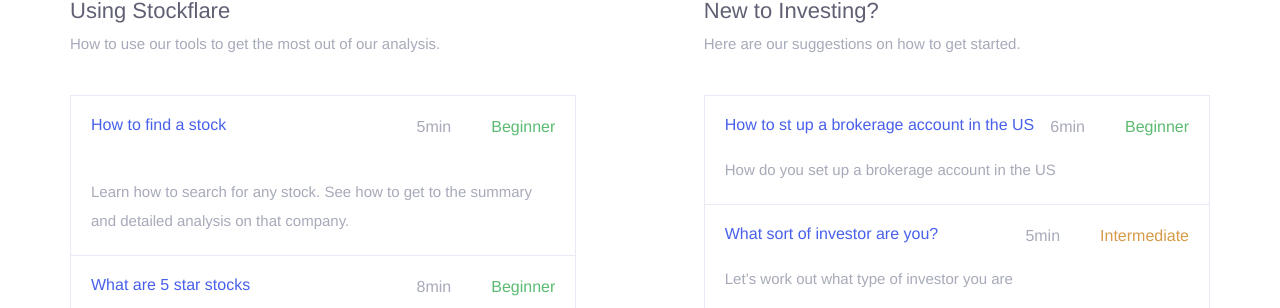
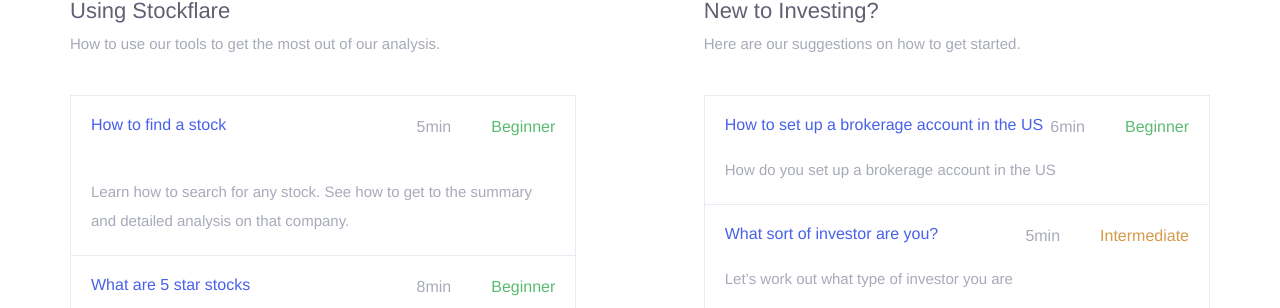
Before and after one commit to Stockflare/learn, a Jekyll site: the page built from index.html, in a window 1280 px wide. Shown: the part 472-780 px from the top of the page. Built offline with Jekyll 4.4.1, drawn with Linux system fonts in a browser that asks for light colours; nearby versions of some CDN libraries.

Commit message:
Commit [skip ci]

```diff
--- a/_posts/2014-10-29-setting-up-a-brokerage-account.markdown
+++ b/_posts/2014-10-29-setting-up-a-brokerage-account.markdown
@@ -1,6 +1,6 @@
 ---
 layout: post
-title:  "How to st up a brokerage account in the US"
+title:  "How to set up a brokerage account in the US"
 ttc:    6min
 difficulty: beginner
 date:   2014-10-29 17:30:00
@@ -8,6 +8,6 @@
 ---
 How do you set up a brokerage account in the US
 
-<iframe width="420" height="315" src="//www.youtube.com/embed/Vj-s3ZGaILE" frameborder="0" allowfullscreen></iframe>
+<iframe width="700" height="525" src="//www.youtube.com/embed/Vj-s3ZGaILE" frameborder="0" allowfullscreen></iframe>
 
 In this tutorial we outline what you need to do to set up a brokerage account and get trading stocks.
```
